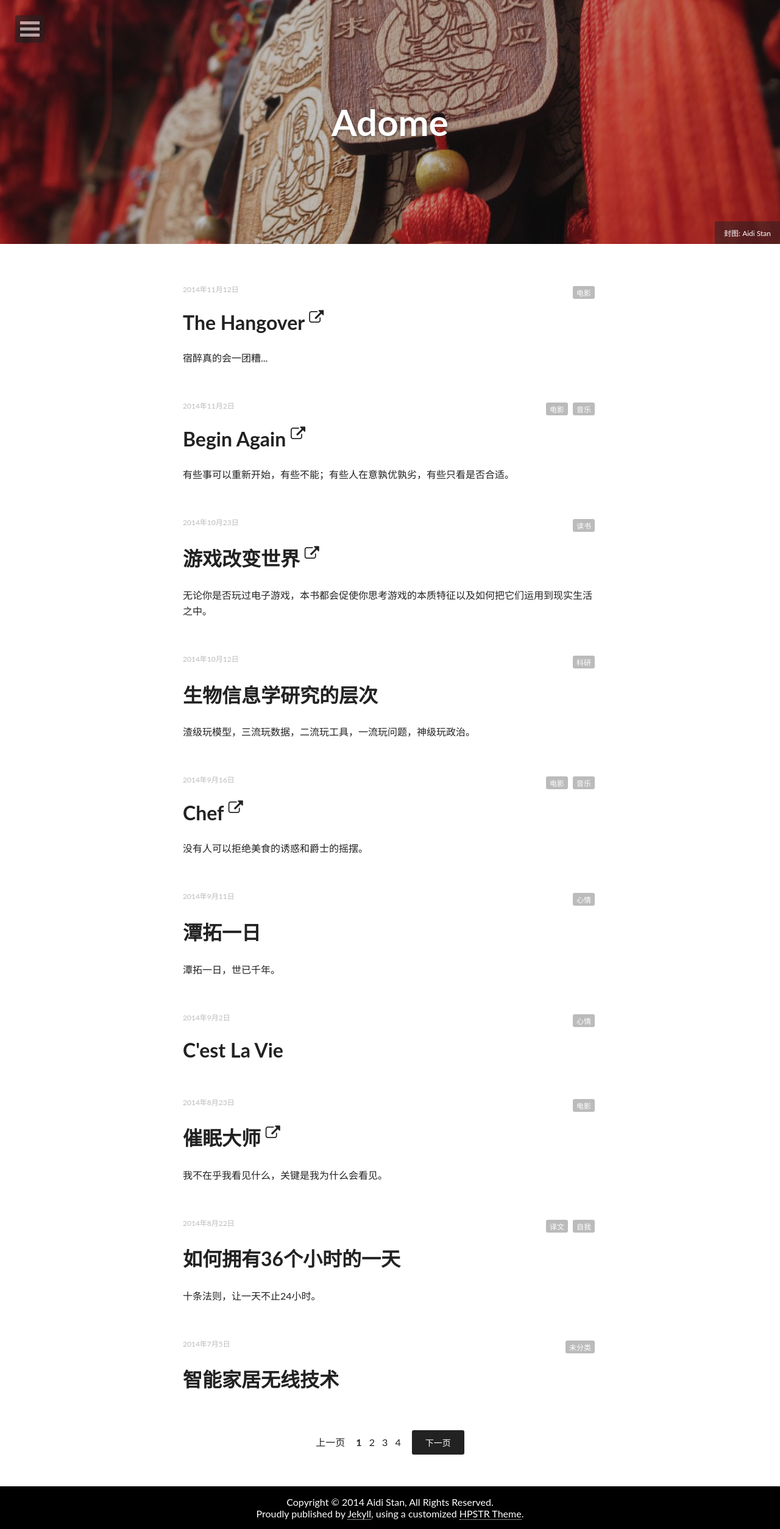
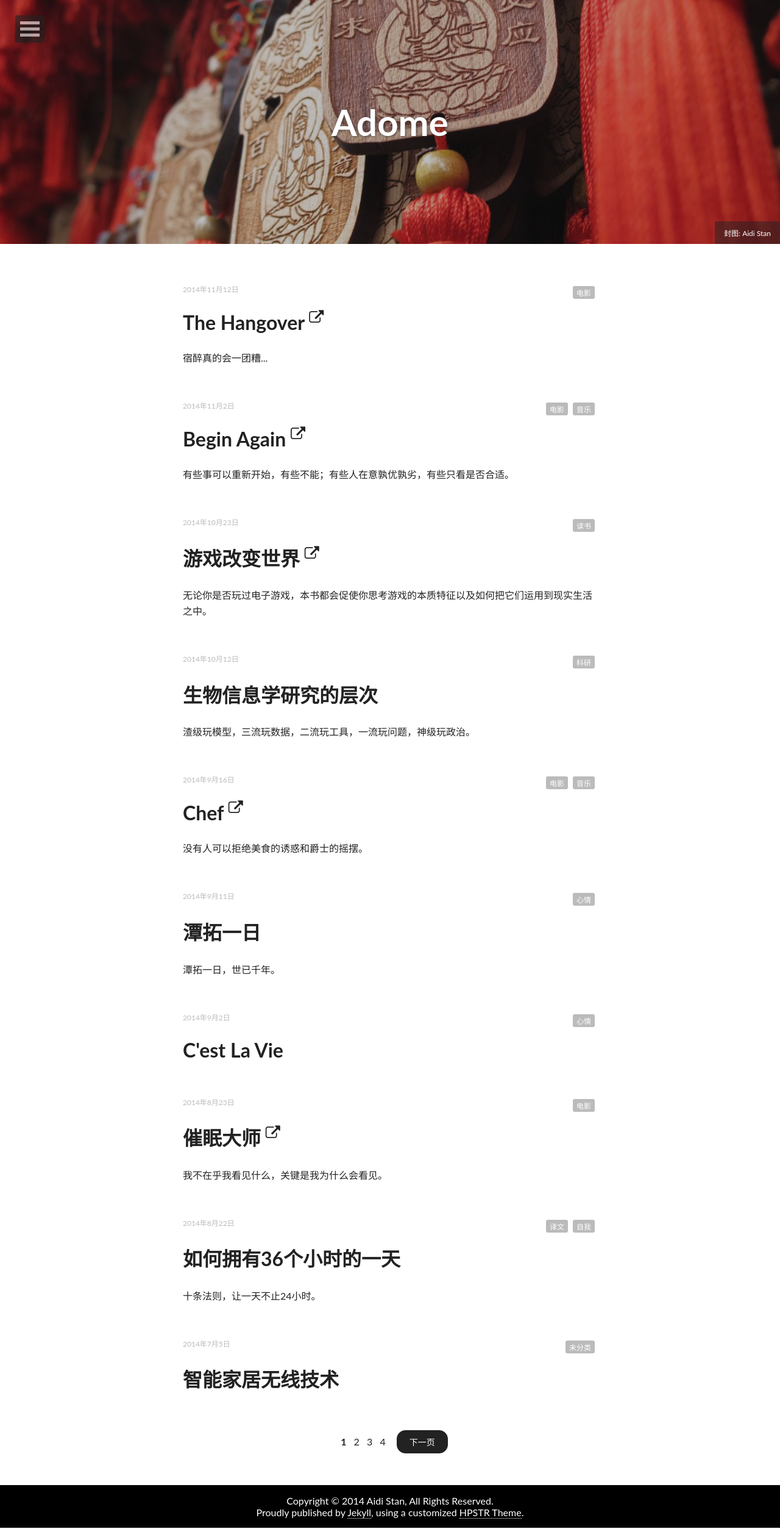
Before and after one commit to alex970448359/site-blog.aiditan.me, a Jekyll site: the page built from index.html, in a window 1280 px wide. Shown: the whole page at 61% size. Built offline with Jekyll 4.4.1, drawn with Linux system fonts in a browser that asks for light colours; nearby versions of some CDN libraries; the list of posts is cut into pages by our own code; comment, search, counter and statistics services are not loaded.

Commit message:
Impove the pagination

```diff
--- a/_sass/_elements.scss
+++ b/_sass/_elements.scss
@@ -68,10 +68,10 @@ svg:not(:root) {
   @include font-rem(14);
   background-color: $primary;
   color: $white;
-  border-width: 2px !important;
+  border-width: 1px !important;
   border-style: solid !important;
   border-color: $primary;
-  @include rounded(3px);
+  @include rounded(14px);
   &:visited {
     color: $white;
   }
--- a/index.html
+++ b/index.html
@@ -28,19 +28,17 @@ image:
 <div class="pagination">
   {% if paginator.previous_page %}
     {% if paginator.previous_page == 1 %}
-      <a href="{{ site.baseurl }}" class="btn">上一页</a>
+      <a href="{{ site.baseurl }}/" class="btn">上一页</a>
     {% else %}
       <a href="{{ site.baseurl }}/page{{ paginator.previous_page }}" class="btn">上一页</a>
     {% endif %}
-  {% else %}
-    上一页
   {% endif %}
   <ul class="inline-list">
     <li>
       {% if paginator.page == 1 %}
         <span class="current-page">1</span>
       {% else %}
-        <a href="{{ site.baseurl }}">1</a>
+        <a href="{{ site.baseurl }}/">1</a>
       {% endif %}
     </li>
     {% for count in (2..paginator.total_pages) %}
@@ -55,7 +53,5 @@ image:
   </ul>
   {% if paginator.next_page %}
     <a href="{{ site.baseurl }}/page{{ paginator.next_page }}" class="btn">下一页</a>
-  {% else %}
-    下一页
   {% endif %}
 </div><!-- /.pagination -->
```
